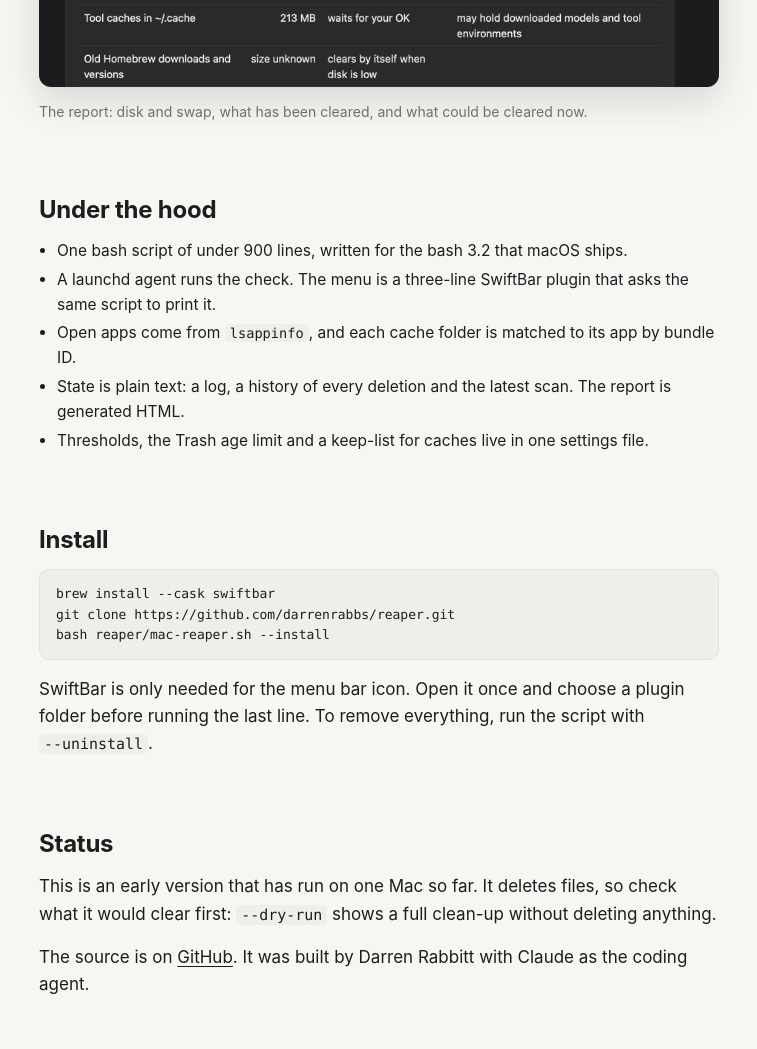
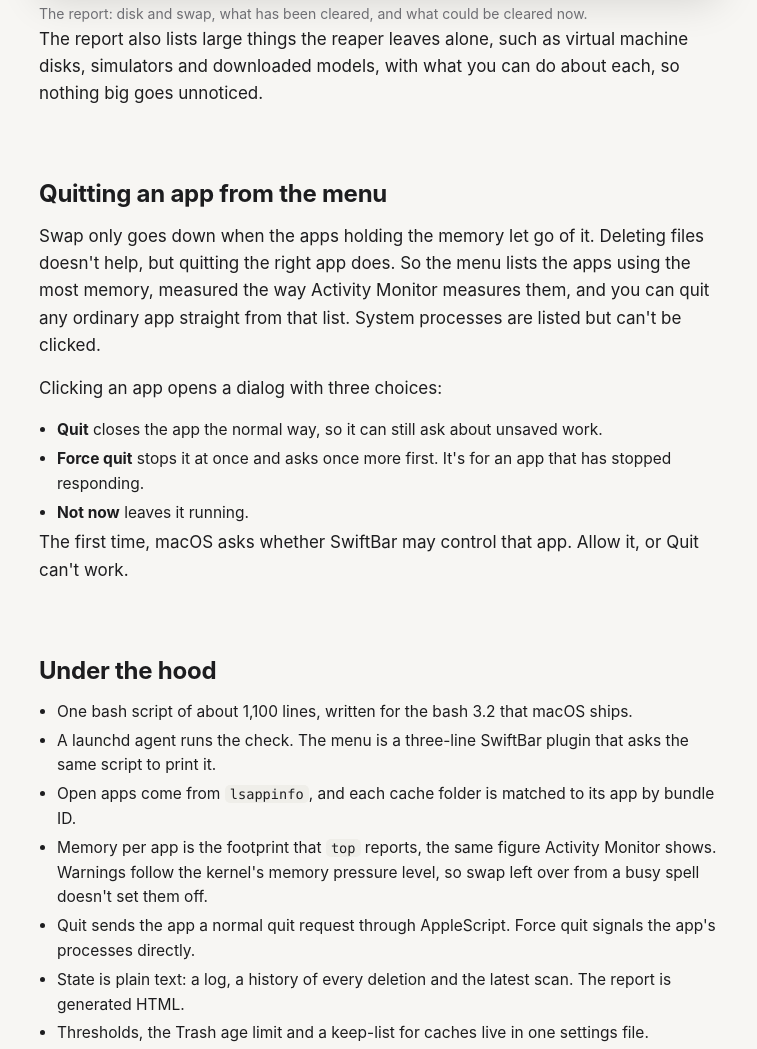
Before and after one commit to darrenrabbs/reaper, a plain HTML site: page docs/index.html in a window 1280 px wide. Shown: the part 3276-4325 px from the top of the page, without its empty margins (261-1018 px from the left). Drawn offline with Linux system fonts and the light colour scheme.

Commit message:
2.3.2: log every menu click and why a quit fails; docs for quitting apps
Co-Authored-By: Claude Opus 5.5 <noreply@anthropic.com>
Claude-Session: https://claude.ai/code/session_012soF8TijSFecy7fTQq7muB

```diff
--- a/docs/index.html
+++ b/docs/index.html
@@ -142,7 +142,6 @@ Compressor Info: … with <mark>18 swapfiles and LOW swap space</mark></pre>
     <li>When macOS reports memory pressure and swap is above 4 GB, or swap is growing fast, it sends a notification naming the apps using the most memory. Above 10 GB of swap the notification is urgent.</li>
   </ol>
   <p>Warnings can be snoozed from the menu for 1, 4 or 24 hours. Critical ones still come through, and safe clean-ups still run.</p>
-  <p>When memory is the problem, click an app in the menu's memory list. A dialog offers Quit, which closes it the normal way so it can ask about unsaved work, or Force quit, which stops it at once.</p>
   <p class="note">It never quits an app unless you pick Quit in the menu, and never touches documents, logs or crash reports.</p>
 
   <figure>
@@ -150,11 +149,25 @@ Compressor Info: … with <mark>18 swapfiles and LOW swap space</mark></pre>
     <figcaption>The report: disk and swap, what has been cleared, and what could be cleared now.</figcaption>
   </figure>
 
+  <p>The report also lists large things the reaper leaves alone, such as virtual machine disks, simulators and downloaded models, with what you can do about each, so nothing big goes unnoticed.</p>
+
+  <h2>Quitting an app from the menu</h2>
+  <p>Swap only goes down when the apps holding the memory let go of it. Deleting files doesn't help, but quitting the right app does. So the menu lists the apps using the most memory, measured the way Activity Monitor measures them, and you can quit any ordinary app straight from that list. System processes are listed but can't be clicked.</p>
+  <p>Clicking an app opens a dialog with three choices:</p>
+  <ul class="plain">
+    <li><strong>Quit</strong> closes the app the normal way, so it can still ask about unsaved work.</li>
+    <li><strong>Force quit</strong> stops it at once and asks once more first. It's for an app that has stopped responding.</li>
+    <li><strong>Not now</strong> leaves it running.</li>
+  </ul>
+  <p>The first time, macOS asks whether SwiftBar may control that app. Allow it, or Quit can't work.</p>
+
   <h2>Under the hood</h2>
   <ul class="plain">
-    <li>One bash script of under 900 lines, written for the bash 3.2 that macOS ships.</li>
+    <li>One bash script of about 1,100 lines, written for the bash 3.2 that macOS ships.</li>
     <li>A launchd agent runs the check. The menu is a three-line SwiftBar plugin that asks the same script to print it.</li>
     <li>Open apps come from <code>lsappinfo</code>, and each cache folder is matched to its app by bundle ID.</li>
+    <li>Memory per app is the footprint that <code>top</code> reports, the same figure Activity Monitor shows. Warnings follow the kernel's memory pressure level, so swap left over from a busy spell doesn't set them off.</li>
+    <li>Quit sends the app a normal quit request through AppleScript. Force quit signals the app's processes directly.</li>
     <li>State is plain text: a log, a history of every deletion and the latest scan. The report is generated HTML.</li>
     <li>Thresholds, the Trash age limit and a keep-list for caches live in one settings file.</li>
   </ul>
@@ -167,7 +180,7 @@ bash reaper/mac-reaper.sh --install</pre>
 
   <h2>Status</h2>
   <p>This is an early version that has run on one Mac so far. It deletes files, so check what it would clear first: <code>--dry-run</code> shows a full clean-up without deleting anything.</p>
-  <p>The source is on <a href="https://github.com/darrenrabbs/reaper">GitHub</a>. It was built by Darren Rabbitt with Claude as the coding agent.</p>
+  <p>The source and <a href="https://github.com/darrenrabbs/reaper/releases">releases</a> are on <a href="https://github.com/darrenrabbs/reaper">GitHub</a>. It was built by Darren Rabbitt with Claude as the coding agent.</p>
 
 </main>
 <footer>
```
Also changed, not shown: 2 other files.
